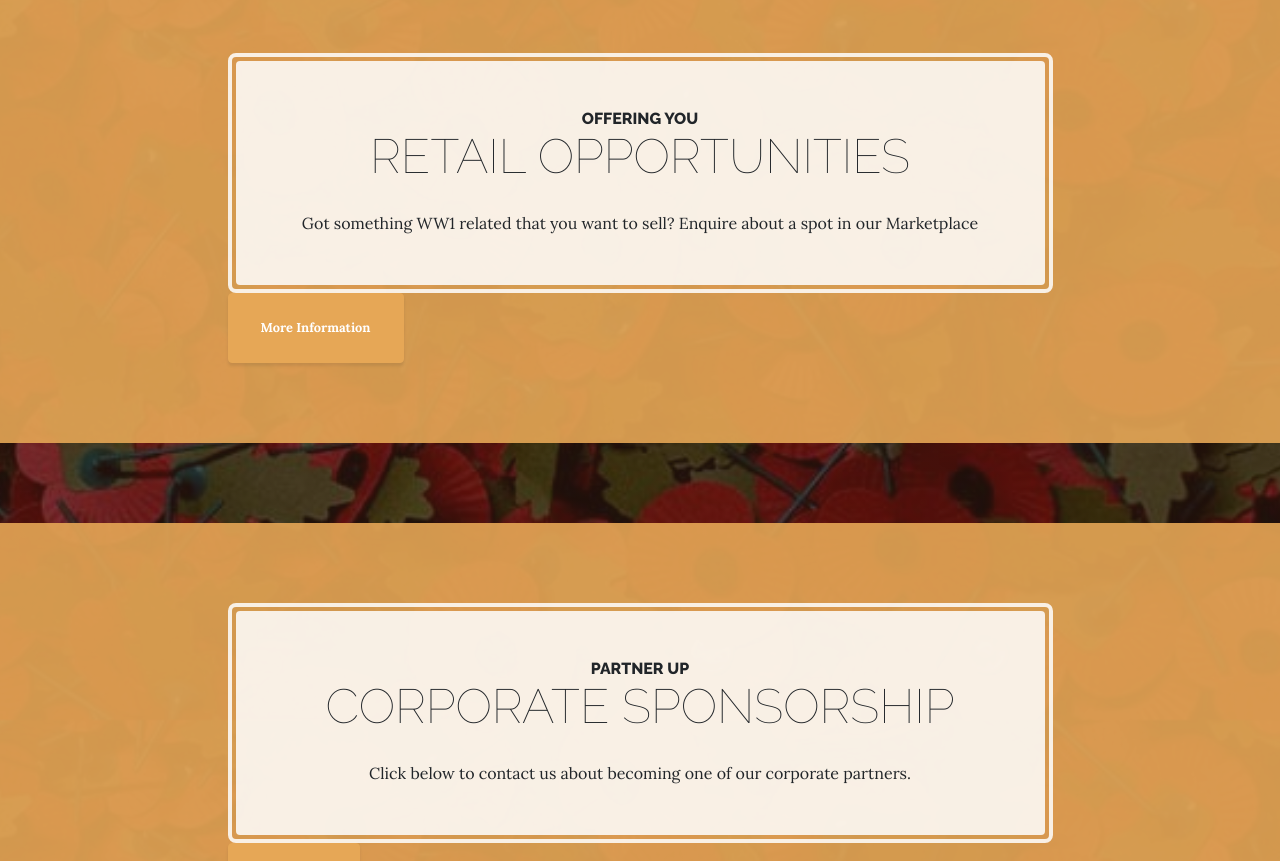
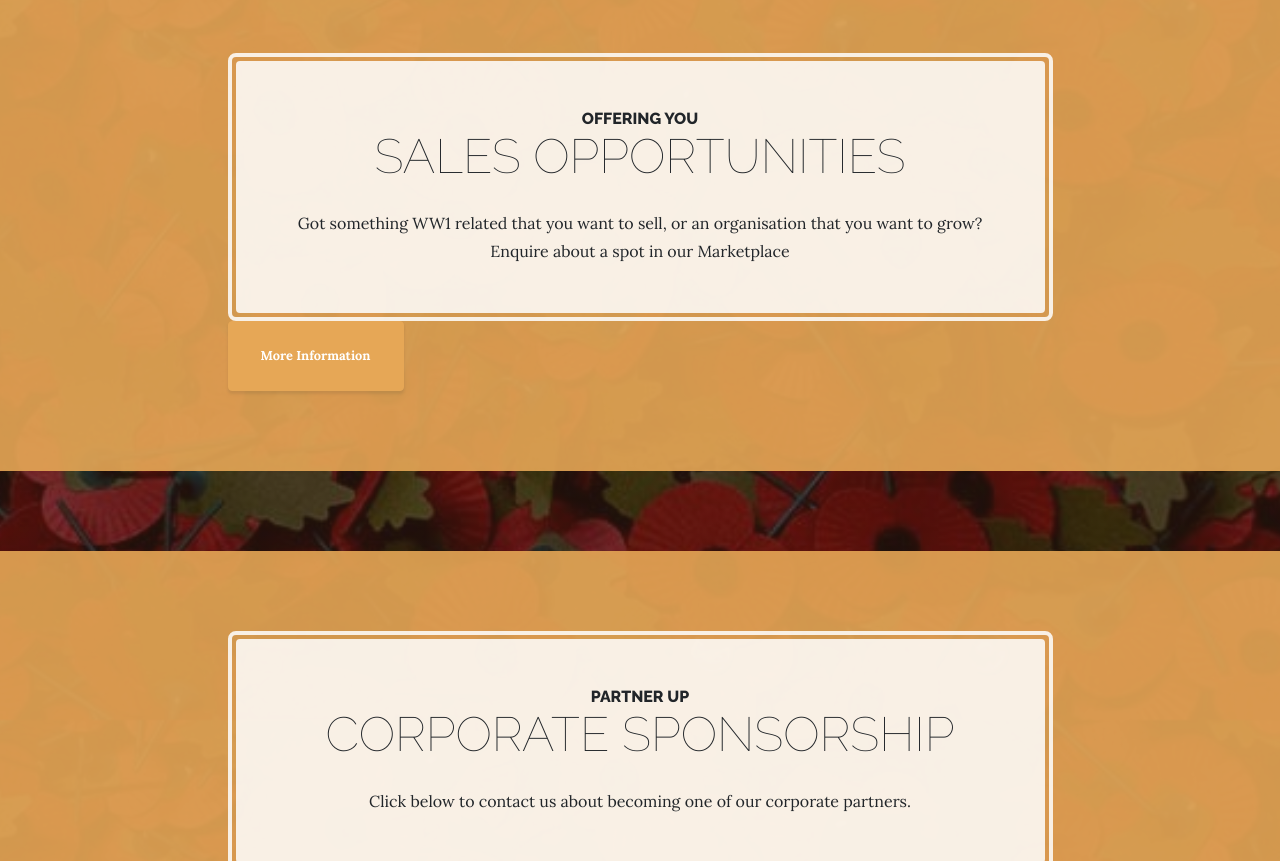
Before and after one commit to adam8708/GW100, a website: page index.html in a window 1280 px wide. Shown: the part 1680-2541 px from the top of the page. Drawn offline with Linux system fonts and the light colour scheme.

Commit message:
Add files via upload

```diff
--- a/index.html
+++ b/index.html
@@ -102,9 +102,9 @@
             <div class="cta-inner text-center rounded">
               <h2 class="section-heading mb-4">
                 <span class="section-heading-upper">Offering You</span>
-                <span class="section-heading-lower">Retail Opportunities</span>
+                <span class="section-heading-lower">Sales Opportunities</span>
               </h2>
-              <p class="mb-0">Got something WW1 related that you want to sell? Enquire about a spot in our Marketplace</p>
+              <p class="mb-0">Got something WW1 related that you want to sell, or an organisation that you want to grow? Enquire about a spot in our Marketplace</p>
             </div>
             <div class="intro-button mx-auto">
               <a class="btn btn-primary btn-xl" href="#">More Information</a>
```
